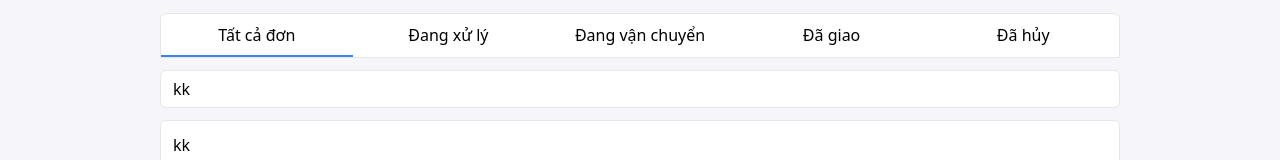
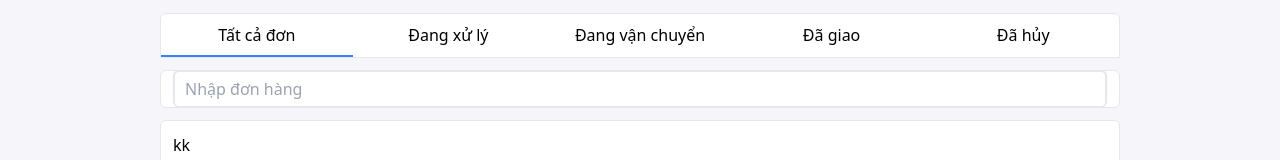
Before and after one commit to SongDuy/web-an-thanh-food, a React (Create React App) app: page /account/orders in a window 1280 px wide. Shown: the part 170-330 px from the top of the page. Built offline with nearby package versions, Linux system fonts and the light colour scheme; what i18n-iso-countries would draw is missing.

Commit message:
Update new

```diff
--- a/src/pages/account/Orders.js
+++ b/src/pages/account/Orders.js
@@ -69,7 +69,13 @@ const OrdersPage = () => {
                     </div>
 
                     <div className="w-full h-[38px] flex items-center px-3 rounded-md border bg-white">
-                        kk
+                        <input
+                            type="text"
+                            // value={email}
+                            // onChange={(e) => setEmail(e.target.value)}
+                            placeholder="Nhập đơn hàng"
+                            className="w-full h-[38px] border-2 rounded-md px-2.5 outline-none focus:ring-1 focus:ring-blue-400"
+                        />
                     </div>
 
                     <div className="w-full grid grid-cols-1 gap-3">
```
